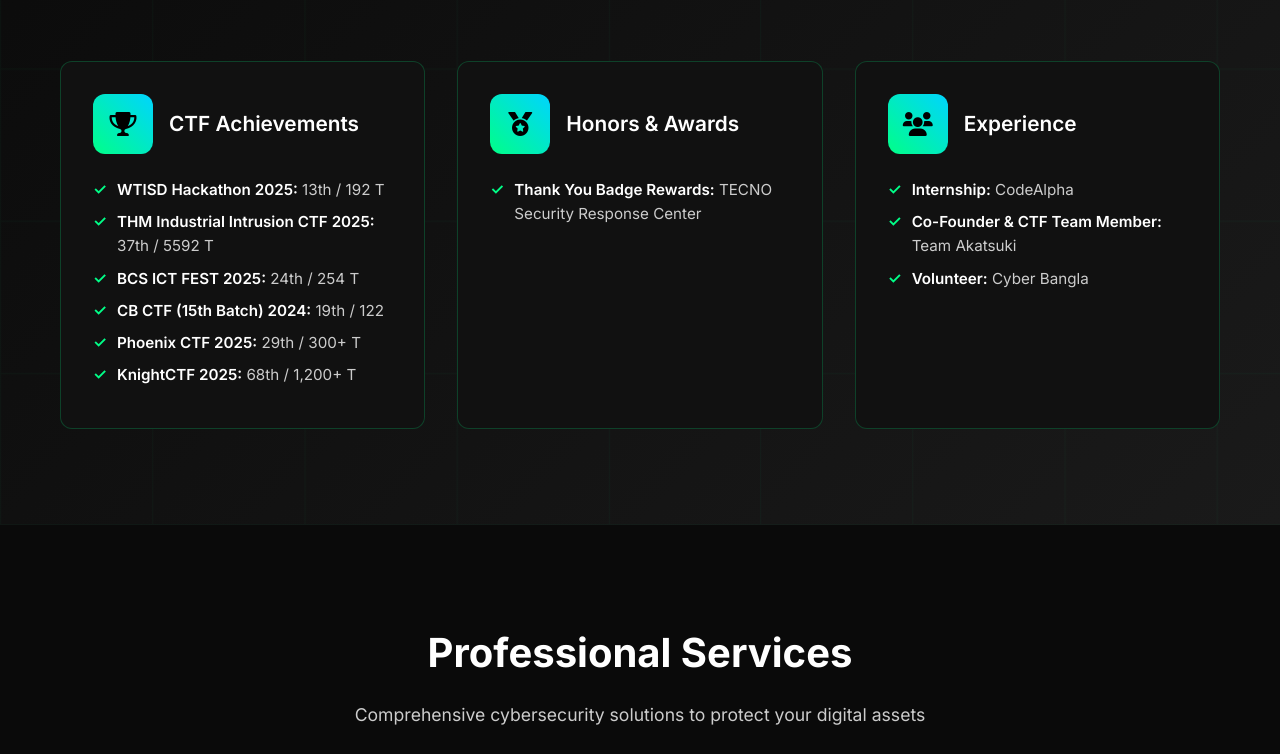
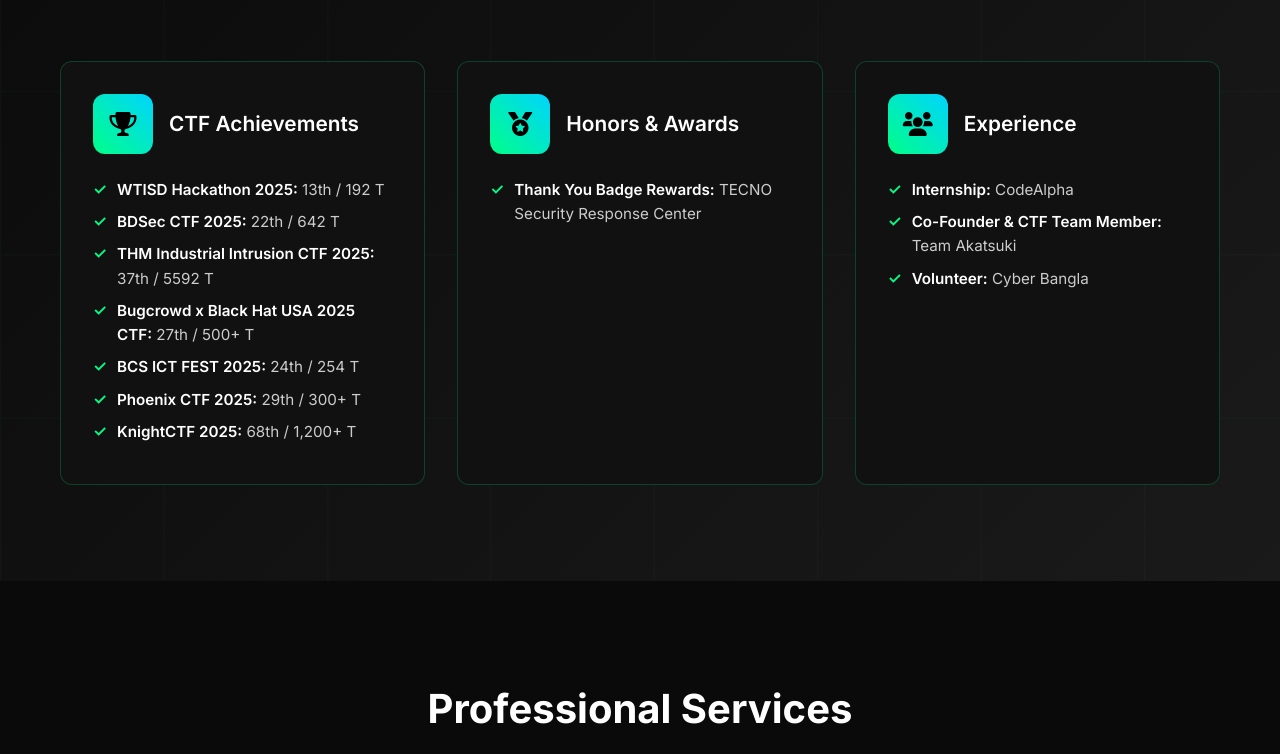
Before and after one commit to zabedullahpoyel/zabedullahpoyel.github.io, a plain HTML site: page index.html in a window 1280 px wide. Shown: the part 2138-2892 px from the top of the page. Drawn offline with nearby package versions, Linux system fonts and the light colour scheme.

Commit message:
Update index.html

```diff
--- a/index.html
+++ b/index.html
@@ -138,9 +138,10 @@
                     </div>
                     <ul class="achievement-list">
                         <li><strong>WTISD Hackathon 2025:</strong> 13th / 192 T</li>
+                        <li><strong>BDSec CTF 2025:</strong> 22th / 642 T</li>
                         <li><strong>THM Industrial Intrusion CTF 2025:</strong> 37th / 5592 T</li>
+                        <li><strong>Bugcrowd x Black Hat USA 2025 CTF:</strong> 27th / 500+ T</li>
                         <li><strong>BCS ICT FEST 2025:</strong> 24th / 254 T</li>
-                        <li><strong>CB CTF (15th Batch) 2024:</strong> 19th / 122</li>
                         <li><strong>Phoenix CTF 2025:</strong> 29th / 300+ T</li>
                         <li><strong>KnightCTF 2025:</strong> 68th / 1,200+ T</li>
                     </ul>
```
